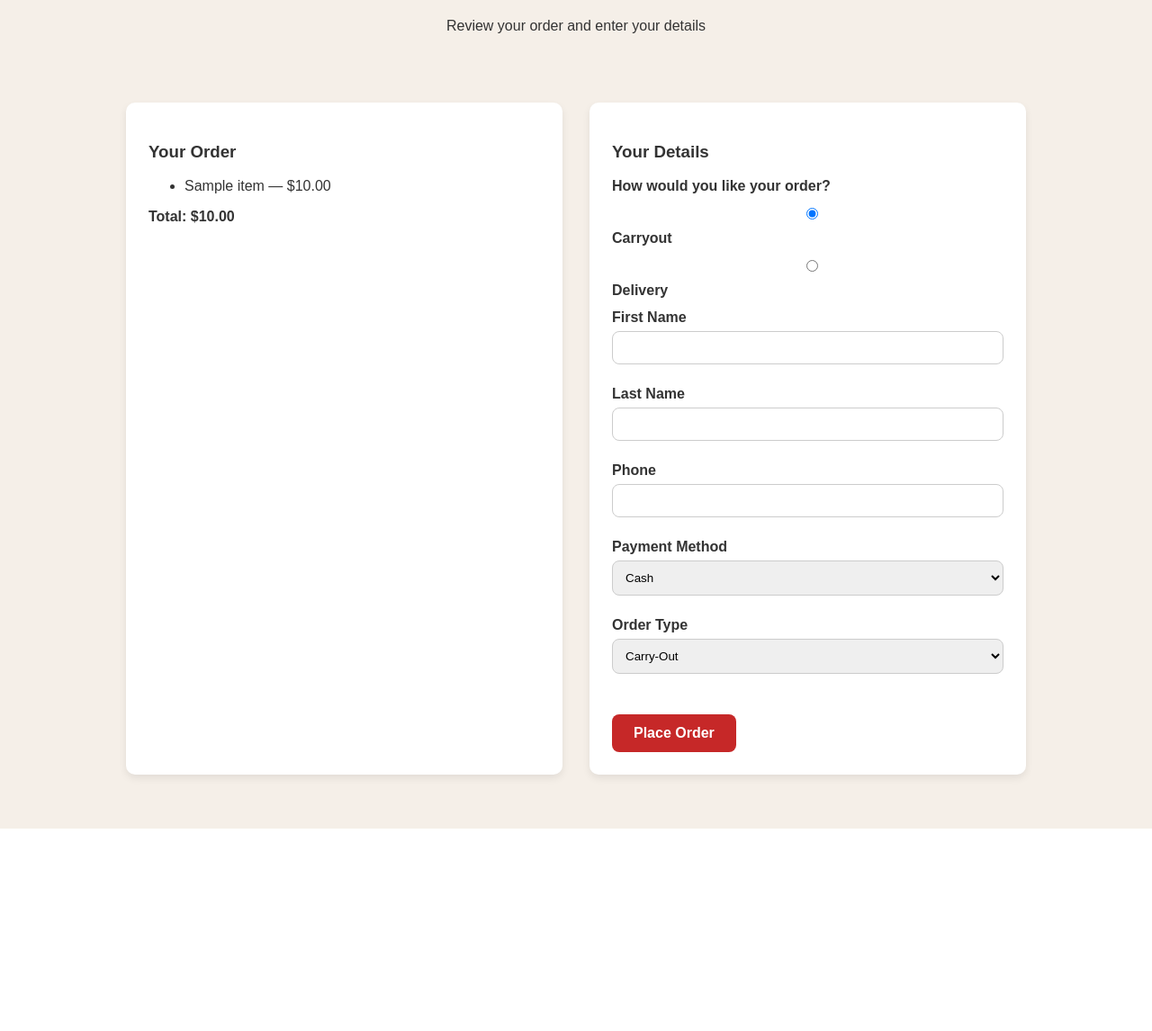
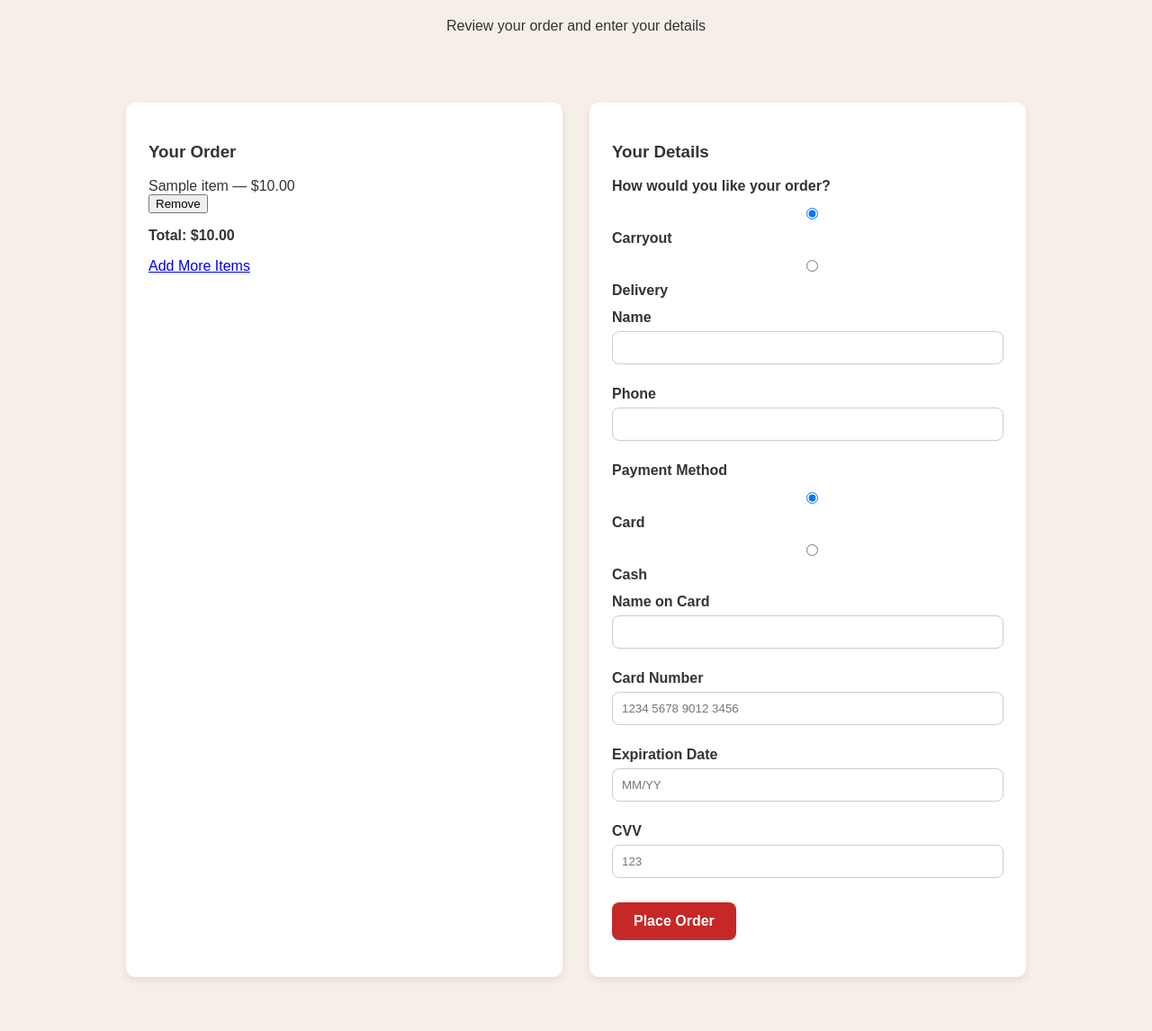
Before and after one commit to sktooyak/pizza-app, a Flask app: template templates/order.html in a window 1280 px wide. Shown: the part 179-1325 px from the top of the page at 90% size. Before the commit the page ends 1100 px from the top, so only its background shows below. Run offline with Flask 3, Linux system fonts and the light colour scheme; the template is opened without the code that fills it: most values are stand-ins (such as "Sample title", 1, 10 or a date in 2020).

Commit message:
Update order.html
changed a lot esp javascript and card payment options

```diff
--- a/templates/order.html
+++ b/templates/order.html
@@ -1,4 +1,3 @@
-<!DOCTYPE html>
 <html lang="en">
 <head>
     <!-- Basic page setup -->
@@ -49,13 +48,25 @@
     <h3>Your Order</h3>
 
     {% if cart_items %}
-                <ul>
+        <ul class="cart-list">
             {% for item in cart_items %}
-                        <li>{{ item.pizza_name }} — ${{ "%.2f"|format(item.price) }}</li>
+                <li class="cart-item">
+                    <div class="cart-item-info">
+                        {{ item.pizza_name }} — ${{ "%.2f"|format(item.price) }}
+                    </div>
+
+                    <div class="cart-item-actions">
+                        <form action="{{ url_for('remove_from_cart', item_index=loop.index0) }}" method="POST">
+                            <button type="submit" class="edit-btn">Remove</button>
+                        </form>
+                    </div>
+                </li>
             {% endfor %}
         </ul>
 
         <p><strong>Total: ${{ "%.2f"|format(total) }}</strong></p>
+
+        <a href="/menu" class="edit-link">Add More Items</a>
     {% else %}
         <p>Your cart is empty.</p>
     {% endif %}
@@ -71,24 +82,21 @@
                 <!-- ORDER TYPE -->
                 <label>How would you like your order?</label>
 
-                <div class="order-type-options">
-                    <label class="radio-inline" for="carryout">
+                <div class="option-buttons">
+                    <label>
                         <input type="radio" id="carryout" name="order_type" value="carryout" checked onclick="toggleAddressFields()">
                         Carryout
                     </label>
 
-                    <label class="radio-inline" for="delivery">
+                    <label>
                         <input type="radio" id="delivery" name="order_type" value="delivery" onclick="toggleAddressFields()">
                         Delivery
                     </label>
                 </div>
 
                 <!-- CUSTOMER INFO -->
-                <label for="first_name">First Name</label>
-                <input type="text" id="first_name" name="first_name" required>
-
-                <label for="last_name">Last Name</label>
-                <input type="text" id="last_name" name="last_name" required>
+                <label for="customer_name">Name</label>
+                <input type="text" id="customer_name" name="customer_name" required>
 
                 <label for="phone">Phone</label>
                 <input type="tel" id="phone" name="phone" required>
@@ -96,50 +104,61 @@
                 <!-- DELIVERY FIELDS
                      These will hide/show with JavaScript -->
                 <div id="delivery-fields">
-                    <label for="address">Street Address</label>
+                    <label for="address">Address</label>
                     <input type="text" id="address" name="address">
 
-                    <label for="city">City</label>
-                    <input type="text" id="city" name="city">
-
-                    <label for="state">State</label>
-                    <input type="text" id="state" name="state">
-
-                    <label for="zip_code">Zip / Postal Code</label>
-                    <input type="text" id="zip_code" name="zip_code">
                 </div>
 
                 <!-- PAYMENT -->
-                <label for="payment_method">Payment Method</label>
-                <select id="payment_method" name="payment_method">
-                    <option value="cash">Cash</option>
-                    <option value="card">Card</option>
-                </select>
+                <label>Payment Method</label>
+                <div class="option-buttons">
+                    <label>
+                        <input type="radio" name="payment_method" value="card" checked onclick="toggleCardFields()">
+                        Card
+                    </label>
 
-<label>Order Type</label>
-<select name="delivery_type" required>
-    <option value="carry-out">Carry-Out</option>
-    <option value="delivery">Delivery</option>
-</select>
+                    <label>
+                        <input type="radio" name="payment_method" value="cash" onclick="toggleCardFields()">
+                        Cash
+                    </label>
+                </div>
 
-<br><br>
+                <!-- CARD PAYMENT FIELDS -->
+                <div id="card-fields">
+                    <label for="card_name">Name on Card</label>
+                    <input type="text" id="card_name" name="card_name">
+
+                <label for="card_number">Card Number</label>
+                <input type="text" id="card_number" name="card_number" placeholder="1234 5678 9012 3456">
+
+                <label for="expiry_date">Expiration Date</label>
+                <input type="text" id="expiry_date" name="expiry_date" placeholder="MM/YY">
+
+                <label for="cvv">CVV</label>
+                <input type="text" id="cvv" name="cvv" placeholder="123">
+            </div>
 
         <!-- SUBMIT -->
         <button class="place-order-btn" type="submit">Place Order</button>
-
             </form>
         </div>
 
     </div>
     {% endif %}
 
-    <!-- =========================
-         JAVASCRIPT FOR TOGGLING DELIVERY FIELDS
-         ========================= -->
+
 <script>
+    /* =========================
+       TOGGLE DELIVERY ADDRESS
+       Shows address field only
+       when Delivery is selected
+       ========================= */
     function toggleAddressFields() {
-            const selectedOrderType = document.querySelector('input[name="order_type"]:checked').value;
-            const deliveryFields = document.getElementById("delivery-fields");
+        const selectedOrderType =
+            document.querySelector('input[name="order_type"]:checked').value;
+
+        const deliveryFields =
+            document.getElementById("delivery-fields");
 
         if (selectedOrderType === "delivery") {
             deliveryFields.style.display = "block";
@@ -148,8 +167,34 @@
         }
     }
 
-        /* Run once when page loads */
-        window.onload = toggleAddressFields;
+    /* =========================
+       TOGGLE CARD INFORMATION
+       Shows card details only
+       when Card is selected
+       ========================= */
+    function toggleCardFields() {
+        const selectedPayment =
+            document.querySelector('input[name="payment_method"]:checked').value;
+
+        const cardFields =
+            document.getElementById("card-fields");
+
+        if (selectedPayment === "card") {
+            cardFields.style.display = "block";
+        } else {
+            cardFields.style.display = "none";
+        }
+    }
+
+    /* =========================
+       PAGE LOAD INITIALIZER
+       Runs both toggle functions
+       when page first loads
+       ========================= */
+    window.onload = function () {
+        toggleAddressFields();
+        toggleCardFields();
+    };
 </script>
 
 </body>
```
Lines whose indentation alone changed are shown as unchanged.
